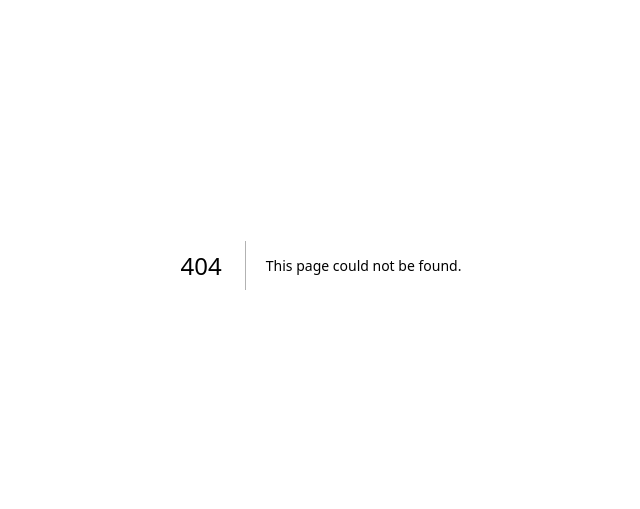
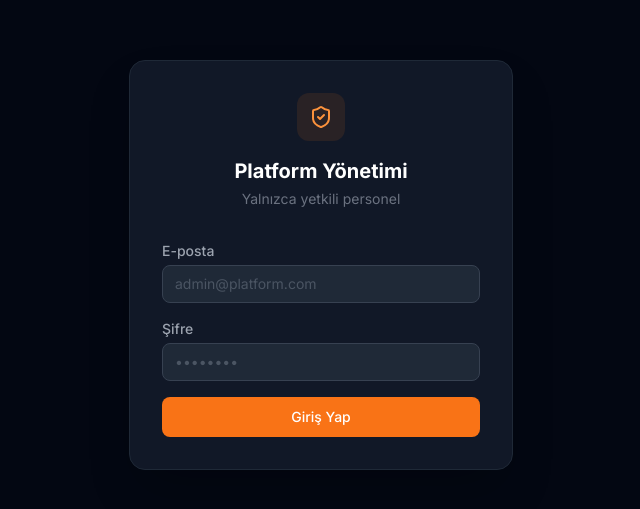
Before and after one commit to tugrulkaradeniz/restsaas, a Next.js app: page /admin/login in a window 1280 px wide. Before the commit this address had no page. Shown: the part 135-644 px from the top of the page, without its empty margins (319-959 px from the left). Built offline with nearby package versions, Linux system fonts and the light colour scheme.

Commit message:
feat: ayrı admin login, restoran kodu ile giriş, kayıt sonrası kod ekranı

```diff
--- /dev/null
+++ b/app/(auth)/admin/login/page.tsx
@@ -0,0 +1,80 @@
+'use client'
+
+import { useState } from 'react'
+import { useRouter } from 'next/navigation'
+import { createClient } from '@/lib/supabase/client'
+import { toast } from 'sonner'
+import { ShieldCheck } from 'lucide-react'
+
+export default function AdminLoginPage() {
+  const router = useRouter()
+  const [email, setEmail] = useState('')
+  const [password, setPassword] = useState('')
+  const [loading, setLoading] = useState(false)
+
+  async function handleLogin(e: React.FormEvent) {
+    e.preventDefault()
+    setLoading(true)
+    const supabase = createClient()
+    const { data, error } = await supabase.auth.signInWithPassword({ email, password })
+
+    if (error) {
+      toast.error('Hatalı e-posta veya şifre.')
+    } else if (data.user?.app_metadata?.role !== 'super_admin') {
+      await supabase.auth.signOut()
+      toast.error('Bu sayfaya erişim yetkiniz yok.')
+    } else {
+      router.push('/super-admin')
+      router.refresh()
+    }
+    setLoading(false)
+  }
+
+  return (
+    <div className="min-h-screen flex items-center justify-center bg-gray-950">
+      <div className="w-full max-w-sm bg-gray-900 rounded-2xl shadow-2xl p-8 border border-gray-800">
+        <div className="mb-8 text-center">
+          <div className="inline-flex items-center justify-center w-12 h-12 bg-orange-500/10 rounded-xl mb-4">
+            <ShieldCheck size={24} className="text-orange-400" />
+          </div>
+          <h1 className="text-xl font-bold text-white">Platform Yönetimi</h1>
+          <p className="text-sm text-gray-500 mt-1">Yalnızca yetkili personel</p>
+        </div>
+
+        <form onSubmit={handleLogin} className="space-y-4">
+          <div>
+            <label className="block text-sm font-medium text-gray-400 mb-1">E-posta</label>
+            <input
+              type="email"
+              value={email}
+              onChange={(e) => setEmail(e.target.value)}
+              required
+              className="w-full bg-gray-800 border border-gray-700 rounded-lg px-3 py-2 text-sm text-white placeholder-gray-600 focus:outline-none focus:ring-2 focus:ring-orange-500 focus:border-transparent"
+              placeholder="admin@platform.com"
+            />
+          </div>
+
+          <div>
+            <label className="block text-sm font-medium text-gray-400 mb-1">Şifre</label>
+            <input
+              type="password"
+              value={password}
+              onChange={(e) => setPassword(e.target.value)}
+              required
+              className="w-full bg-gray-800 border border-gray-700 rounded-lg px-3 py-2 text-sm text-white placeholder-gray-600 focus:outline-none focus:ring-2 focus:ring-orange-500 focus:border-transparent"
+              placeholder="••••••••"
+            />
+          </div>
+
+          <button
+            type="submit"
+            disabled={loading}
+            className="w-full bg-orange-500 hover:bg-orange-600 disabled:opacity-50 text-white font-medium py-2.5 rounded-lg transition-colors text-sm"
+          >
+            {loading ? 'Giriş yapılıyor...' : 'Giriş Yap'}
+          </button>
+        </form>
+      </div>
+    </div>
+  )
+}
--- a/app/(auth)/login/page.tsx
+++ b/app/(auth)/login/page.tsx
@@ -1,28 +1,63 @@
 'use client'
 
-import { useState } from 'react'
-import { useRouter } from 'next/navigation'
+import { useState, useEffect } from 'react'
+import { useRouter, useSearchParams } from 'next/navigation'
 import Link from 'next/link'
 import { createClient } from '@/lib/supabase/client'
 import { toast } from 'sonner'
+import { UtensilsCrossed } from 'lucide-react'
 
 export default function LoginPage() {
   const router = useRouter()
+  const searchParams = useSearchParams()
+  const [code, setCode] = useState('')
   const [email, setEmail] = useState('')
   const [password, setPassword] = useState('')
   const [loading, setLoading] = useState(false)
+
+  // Magic link: ?code=LEZZETDU
+  useEffect(() => {
+    const c = searchParams.get('code')
+    if (c) setCode(c.toUpperCase())
+  }, [searchParams])
 
   async function handleLogin(e: React.FormEvent) {
     e.preventDefault()
     setLoading(true)
     const supabase = createClient()
-    const { error } = await supabase.auth.signInWithPassword({ email, password })
+
+    // Restoran kodunu doğrula
+    const { data: tenant } = await supabase
+      .from('tenants')
+      .select('id')
+      .eq('code', code.trim().toUpperCase())
+      .single()
+
+    if (!tenant) {
+      toast.error('Restoran kodu bulunamadı.')
+      setLoading(false)
+      return
+    }
+
+    const { data, error } = await supabase.auth.signInWithPassword({ email, password })
+
     if (error) {
-      toast.error(error.message)
-    } else {
-      router.push('/dashboard')
-      router.refresh()
+      toast.error('Hatalı e-posta veya şifre.')
+      setLoading(false)
+      return
     }
+
+    // Kullanıcı bu restorana ait mi?
+    const userTenantId = data.user?.app_metadata?.tenant_id
+    if (userTenantId !== tenant.id) {
+      await supabase.auth.signOut()
+      toast.error('Bu restorana erişim yetkiniz yok.')
+      setLoading(false)
+      return
+    }
+
+    router.push('/dashboard')
+    router.refresh()
     setLoading(false)
   }
 
@@ -30,11 +65,27 @@ export default function LoginPage() {
     <div className="min-h-screen flex items-center justify-center bg-gray-50">
       <div className="w-full max-w-md bg-white rounded-2xl shadow-lg p-8">
         <div className="mb-8 text-center">
+          <div className="inline-flex items-center justify-center w-12 h-12 bg-orange-50 rounded-xl mb-4">
+            <UtensilsCrossed size={22} className="text-orange-500" />
+          </div>
           <h1 className="text-2xl font-bold text-gray-900">Giriş Yap</h1>
           <p className="text-sm text-gray-500 mt-1">Restoran yönetim panelinize hoş geldiniz</p>
         </div>
 
         <form onSubmit={handleLogin} className="space-y-4">
+          <div>
+            <label className="block text-sm font-medium text-gray-700 mb-1">Restoran Kodu</label>
+            <input
+              type="text"
+              value={code}
+              onChange={(e) => setCode(e.target.value.toUpperCase())}
+              required
+              maxLength={8}
+              className="w-full border border-gray-300 rounded-lg px-3 py-2 text-sm font-mono tracking-widest uppercase focus:outline-none focus:ring-2 focus:ring-orange-500 focus:border-transparent"
+              placeholder="LEZZETDU"
+            />
+          </div>
+
           <div>
             <label className="block text-sm font-medium text-gray-700 mb-1">E-posta</label>
             <input
--- a/app/(auth)/register/page.tsx
+++ b/app/(auth)/register/page.tsx
@@ -1,19 +1,15 @@
 'use client'
 
 import { useState } from 'react'
-import { useRouter } from 'next/navigation'
 import Link from 'next/link'
 import { toast } from 'sonner'
+import { UtensilsCrossed, Copy, Check } from 'lucide-react'
 
 export default function RegisterPage() {
-  const router = useRouter()
   const [loading, setLoading] = useState(false)
-  const [form, setForm] = useState({
-    restaurantName: '',
-    fullName: '',
-    email: '',
-    password: '',
-  })
+  const [code, setCode] = useState<string | null>(null)
+  const [copied, setCopied] = useState(false)
+  const [form, setForm] = useState({ restaurantName: '', fullName: '', email: '', password: '' })
 
   function handleChange(e: React.ChangeEvent<HTMLInputElement>) {
     setForm((prev) => ({ ...prev, [e.target.name]: e.target.value }))
@@ -34,17 +30,66 @@ export default function RegisterPage() {
     if (!res.ok) {
       toast.error(data.error ?? 'Bir hata oluştu.')
     } else {
-      toast.success('Hesap oluşturuldu! Giriş yapabilirsiniz.')
-      router.push('/login')
+      setCode(data.code)
     }
+    setLoading(false)
+  }
 
-    setLoading(false)
+  function copyCode() {
+    if (!code) return
+    navigator.clipboard.writeText(code)
+    setCopied(true)
+    setTimeout(() => setCopied(false), 2000)
+  }
+
+  // Kayıt başarılı — kodu göster
+  if (code) {
+    return (
+      <div className="min-h-screen flex items-center justify-center bg-gray-50">
+        <div className="w-full max-w-md bg-white rounded-2xl shadow-lg p-8 text-center">
+          <div className="inline-flex items-center justify-center w-14 h-14 bg-green-50 rounded-xl mb-4">
+            <Check size={28} className="text-green-500" />
+          </div>
+          <h1 className="text-2xl font-bold text-gray-900 mb-2">Hesabınız Oluşturuldu!</h1>
+          <p className="text-sm text-gray-500 mb-6">
+            Aşağıdaki restoran kodunu personellerinizle paylaşın.
+            Giriş yaparken bu kodu kullanacaklar.
+          </p>
+
+          <div className="bg-gray-50 border-2 border-dashed border-gray-200 rounded-xl p-6 mb-6">
+            <p className="text-xs text-gray-400 mb-2 uppercase tracking-wider">Restoran Kodunuz</p>
+            <p className="text-4xl font-mono font-bold text-gray-900 tracking-widest">{code}</p>
+          </div>
+
+          <button
+            onClick={copyCode}
+            className="flex items-center gap-2 mx-auto mb-6 px-4 py-2 rounded-lg border border-gray-200 text-sm text-gray-600 hover:bg-gray-50 transition-colors"
+          >
+            {copied ? <Check size={15} className="text-green-500" /> : <Copy size={15} />}
+            {copied ? 'Kopyalandı!' : 'Kodu Kopyala'}
+          </button>
+
+          <p className="text-sm text-gray-500">
+            Giriş yapmak için bu kodu kullanabilirsiniz:{' '}
+            <a
+              href={`/login?code=${code}`}
+              className="text-orange-500 hover:underline font-medium"
+            >
+              Giriş sayfasına git →
+            </a>
+          </p>
+        </div>
+      </div>
+    )
   }
 
   return (
     <div className="min-h-screen flex items-center justify-center bg-gray-50">
       <div className="w-full max-w-md bg-white rounded-2xl shadow-lg p-8">
         <div className="mb-8 text-center">
+          <div className="inline-flex items-center justify-center w-12 h-12 bg-orange-50 rounded-xl mb-4">
+            <UtensilsCrossed size={22} className="text-orange-500" />
+          </div>
           <h1 className="text-2xl font-bold text-gray-900">Hesap Oluştur</h1>
           <p className="text-sm text-gray-500 mt-1">Restoranınızı ücretsiz kaydedin</p>
         </div>
--- a/app/api/auth/register/route.ts
+++ b/app/api/auth/register/route.ts
@@ -1,5 +1,29 @@
 import { NextRequest, NextResponse } from 'next/server'
 import { createServiceClient } from '@/lib/supabase/server'
+
+function toAscii(str: string) {
+  return str
+    .replace(/ğ/gi, 'g').replace(/ü/gi, 'u').replace(/ş/gi, 's')
+    .replace(/ı/gi, 'i').replace(/İ/g, 'i').replace(/ö/gi, 'o').replace(/ç/gi, 'c')
+}
+
+async function generateCode(name: string, supabase: Awaited<ReturnType<typeof createServiceClient>>): Promise<string> {
+  const base = toAscii(name)
+    .toUpperCase()
+    .replace(/[^A-Z0-9]/g, '')
+    .slice(0, 8)
+    .padEnd(8, '0')
+
+  // Benzersiz olana kadar dene
+  for (let i = 0; i < 10; i++) {
+    const candidate = i === 0 ? base : (base.slice(0, 6) + String(i).padStart(2, '0'))
+    const { data } = await supabase.from('tenants').select('id').eq('code', candidate).single()
+    if (!data) return candidate
+  }
+
+  // Son çare: random suffix
+  return base.slice(0, 5) + Math.random().toString(36).slice(2, 5).toUpperCase()
+}
 
 export async function POST(req: NextRequest) {
   const { email, password, fullName, restaurantName } = await req.json()
@@ -10,37 +34,28 @@ export async function POST(req: NextRequest) {
 
   const supabase = await createServiceClient()
 
-  // Slug oluştur: "Lezzet Durağı" → "lezzet-duragi"
-  const slug = restaurantName
+  const slug = toAscii(restaurantName)
     .toLowerCase()
-    .replace(/ğ/g, 'g').replace(/ü/g, 'u').replace(/ş/g, 's')
-    .replace(/ı/g, 'i').replace(/ö/g, 'o').replace(/ç/g, 'c')
     .replace(/[^a-z0-9]+/g, '-')
     .replace(/^-|-$/g, '')
 
-  // Slug benzersiz mi?
-  const { data: existing } = await supabase
-    .from('tenants')
-    .select('id')
-    .eq('slug', slug)
-    .single()
-
+  const { data: existing } = await supabase.from('tenants').select('id').eq('slug', slug).single()
   if (existing) {
     return NextResponse.json({ error: 'Bu restoran adı zaten kullanılıyor.' }, { status: 409 })
   }
 
-  // Tenant oluştur
+  const code = await generateCode(restaurantName, supabase)
+
   const { data: tenant, error: tenantError } = await supabase
     .from('tenants')
-    .insert({ name: restaurantName, slug })
-    .select('id')
+    .insert({ name: restaurantName, slug, code })
+    .select('id, code')
     .single()
 
   if (tenantError || !tenant) {
     return NextResponse.json({ error: 'Restoran oluşturulamadı.' }, { status: 500 })
   }
 
-  // Auth kullanıcısı oluştur (trigger public.users'a ekler)
   const { error: userError } = await supabase.auth.admin.createUser({
     email,
     password,
@@ -50,10 +65,9 @@ export async function POST(req: NextRequest) {
   })
 
   if (userError) {
-    // Tenant'ı geri sil
     await supabase.from('tenants').delete().eq('id', tenant.id)
     return NextResponse.json({ error: userError.message }, { status: 400 })
   }
 
-  return NextResponse.json({ ok: true })
+  return NextResponse.json({ ok: true, code: tenant.code })
 }
--- a/middleware.ts
+++ b/middleware.ts
@@ -36,7 +36,7 @@ export async function middleware(request: NextRequest) {
     supabaseResponse.headers.set('x-tenant-slug', subdomain)
   }
 
-  const publicPaths = ['/login', '/register', '/forgot-password', '/menu', '/order', '/rezervasyon']
+  const publicPaths = ['/login', '/register', '/admin/login', '/forgot-password', '/menu', '/order', '/rezervasyon']
   const isPublicPath = publicPaths.some((p) => pathname.startsWith(p))
   const isApiWebhook = pathname.startsWith('/api/webhooks')
   const isApiRoute = pathname.startsWith('/api/')
@@ -52,7 +52,7 @@ export async function middleware(request: NextRequest) {
     const isSuperAdmin = role === 'super_admin'
 
     // Login/register sayfasındaysa role'e göre yönlendir
-    if (pathname === '/login' || pathname === '/register') {
+    if (pathname === '/login' || pathname === '/register' || pathname === '/admin/login') {
       const url = request.nextUrl.clone()
       url.pathname = isSuperAdmin ? '/super-admin' : '/dashboard'
       return NextResponse.redirect(url)
```
Also changed, not shown: 1 other file (tests, documents, lock files or other folders).
